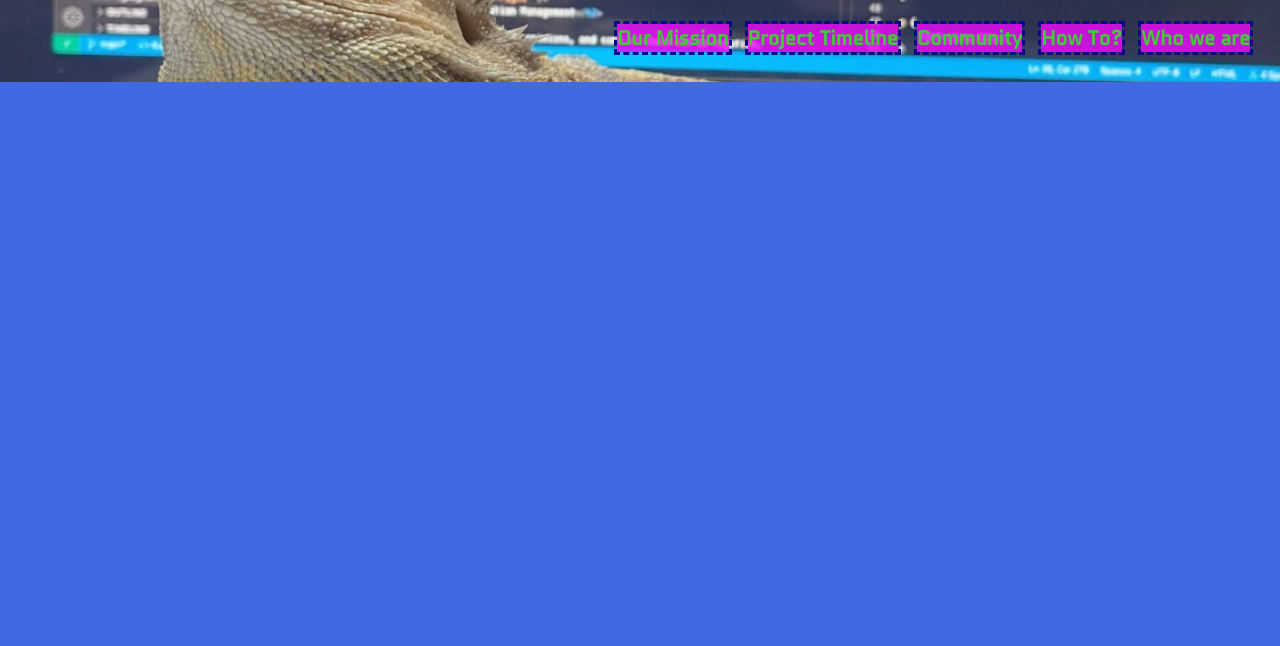
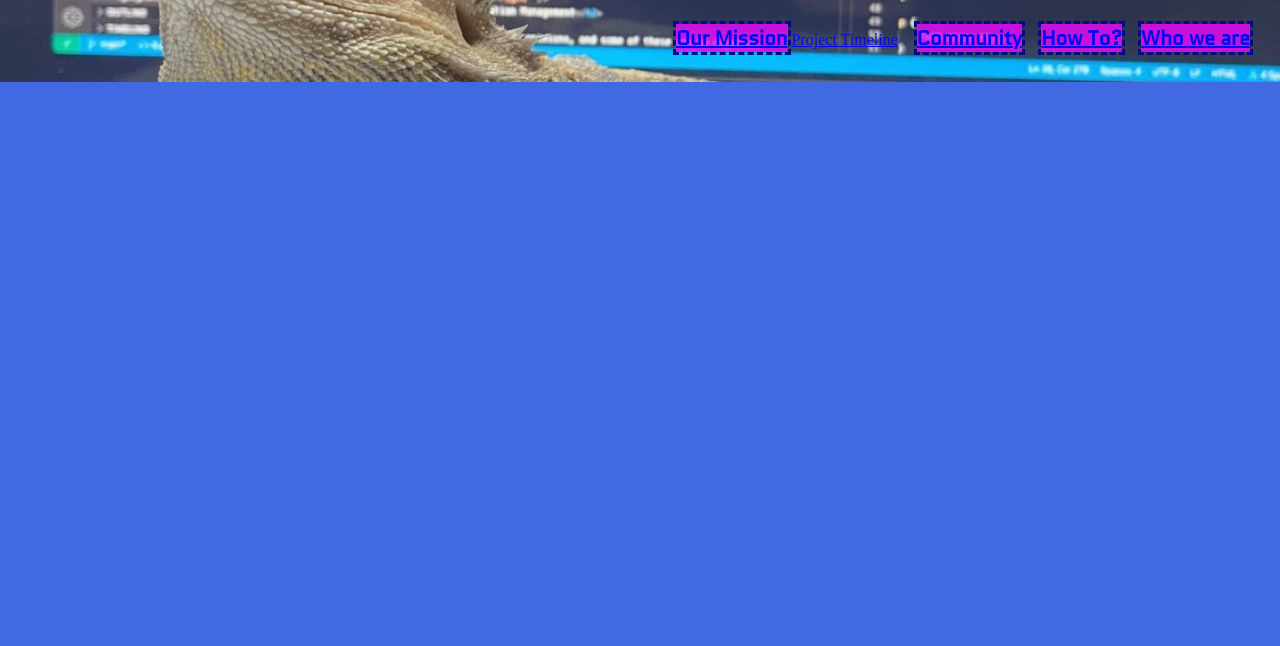
Before and after one commit to LochnessFPV/LochnessProject, a plain HTML site: page index.html in a window 1280 px wide. Shown: the part 154-800 px from the top of the page. Drawn offline with Linux system fonts and the light colour scheme; a web font is replaced by a local one.

Commit message:
Added links in nav bar

```diff
--- a/index.html
+++ b/index.html
@@ -19,11 +19,20 @@
         <h1><span class="font-logo">L</span>ochness <span class="font-logo">P</span>roject</h1>
         <nav>
             <ul>
-                <li id="our-mission">Our Mission</li>
-                <li id="project-timeline">Project Timeline</li>
-                <li id="community">Community</li>
-                <li id="how-to">How To?</li>
-                <li id="who-we-are">Who we are</li>
+                <li>
+                    <a href="#our-mission">Our Mission</a>
+                </li>
+                    <a href="project-timeline">Project Timeline</a>
+                </li>
+                <li>
+                <a href="community">Community</a>
+                </li>
+                <li>
+                    <a href="how-to">How To?</a>
+                </li>
+                <li>
+                    <a href="who-we-are">Who we are</a>
+                </li>
             </ul>
         </nav>
     </header>
```
